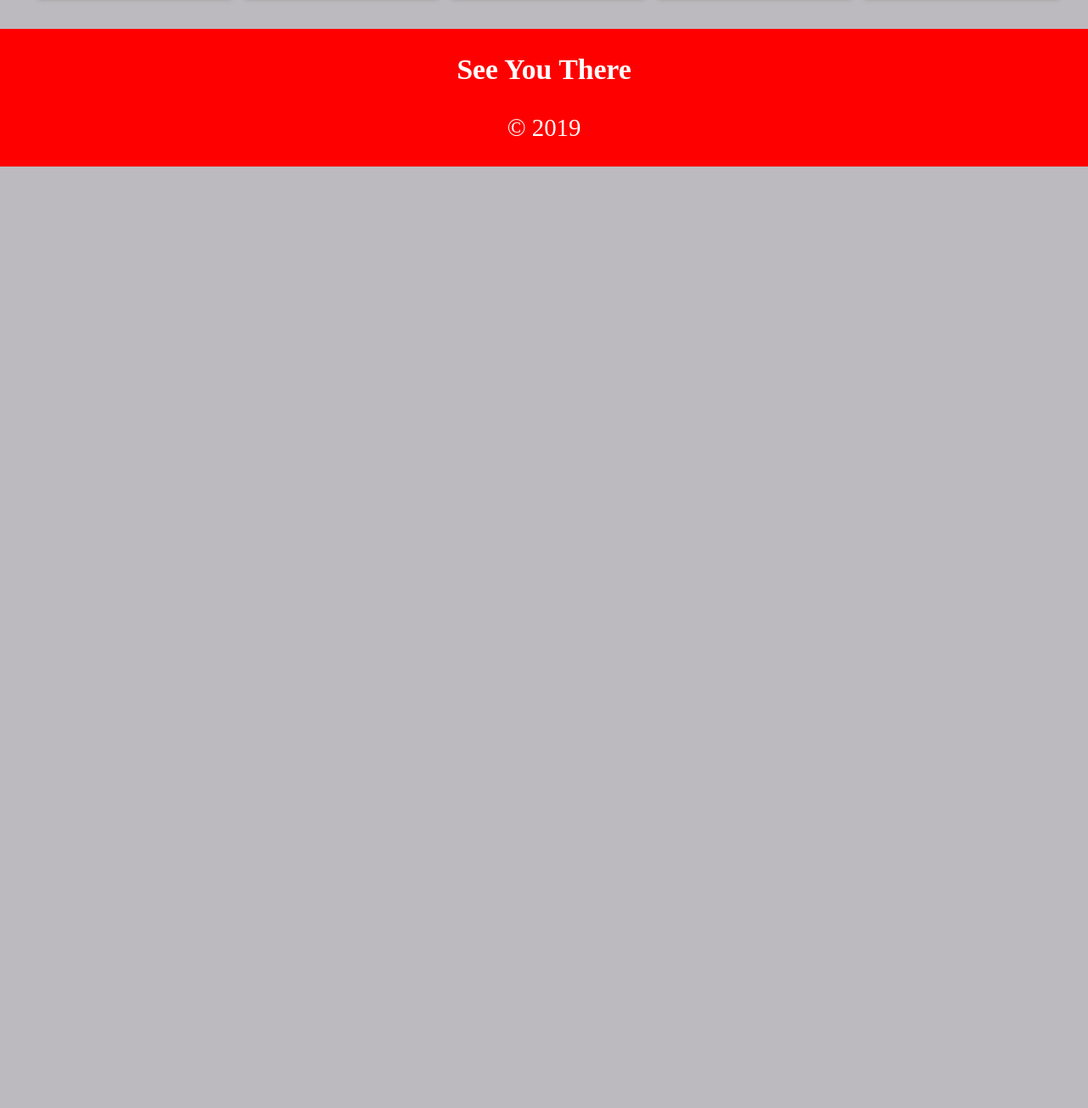
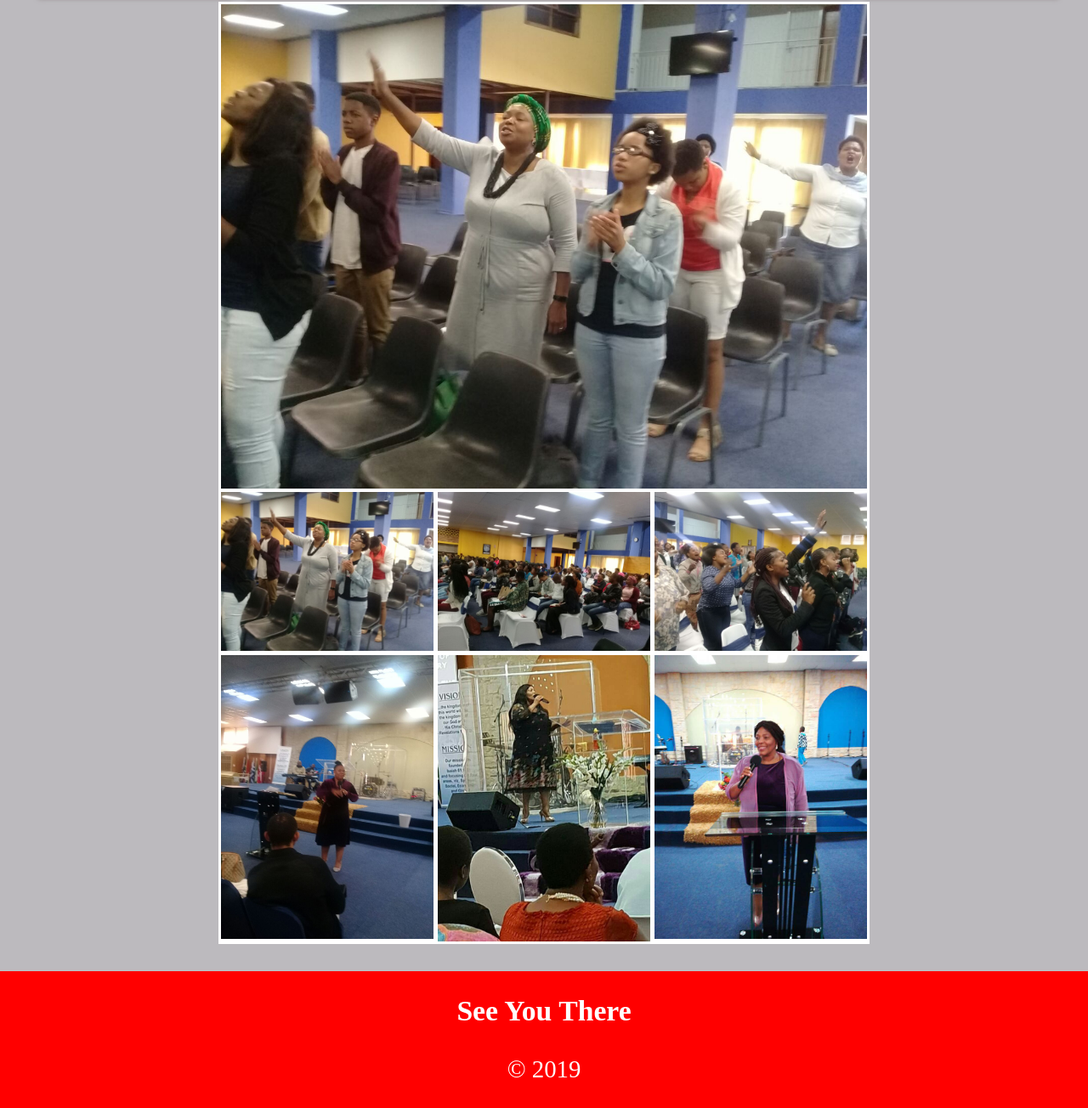
Before and after one commit to lukholo/worship, a website: page index.html in a window 1280 px wide. Shown: the part 1354-2658 px from the top of the page at 85% size. Before the commit the page ends 1550 px from the top, so only its background shows below. Drawn offline with Linux system fonts and the light colour scheme.

Commit message:
add image gallery

```diff
--- a/index.html
+++ b/index.html
@@ -63,6 +63,20 @@
           </p>
         </div>
       </div>
+      <div class="image-gallery">
+        <div class="main-image">
+          <img src="./img/con1.jpg" alt="image" id="current">
+        </div>
+        <div class="images">
+          <img src="./img/con1.jpg">
+          <img src="./img/con2.jpg">
+          <img src="./img/con3.jpg">
+          <img src="./img/con4.jpg">
+          <img src="./img/con5.jpg">
+          <img src="./img/con6.jpg">
+        </div>
+
+      </div>
     </main>
     <footer class="footer">
       <h3>See You There</h3><br>
--- a/style.css
+++ b/style.css
@@ -128,6 +128,25 @@ header p.cta_verse::after {
   font-size: 1.3em;
 }
 
+/* image gallery */
+.image-gallery {
+  max-width: 760px;
+  margin: auto;
+  border: #fff solid 3px;
+  background: #fff;
+}
+
+.main-image img,
+.images img {
+  width: 100%;
+}
+
+.images {
+  display: grid;
+  grid-template-columns: repeat(3,1fr);
+  grid-gap: 5px;
+}
+
 .footer {
   background: red;
   text-align: center;
```
